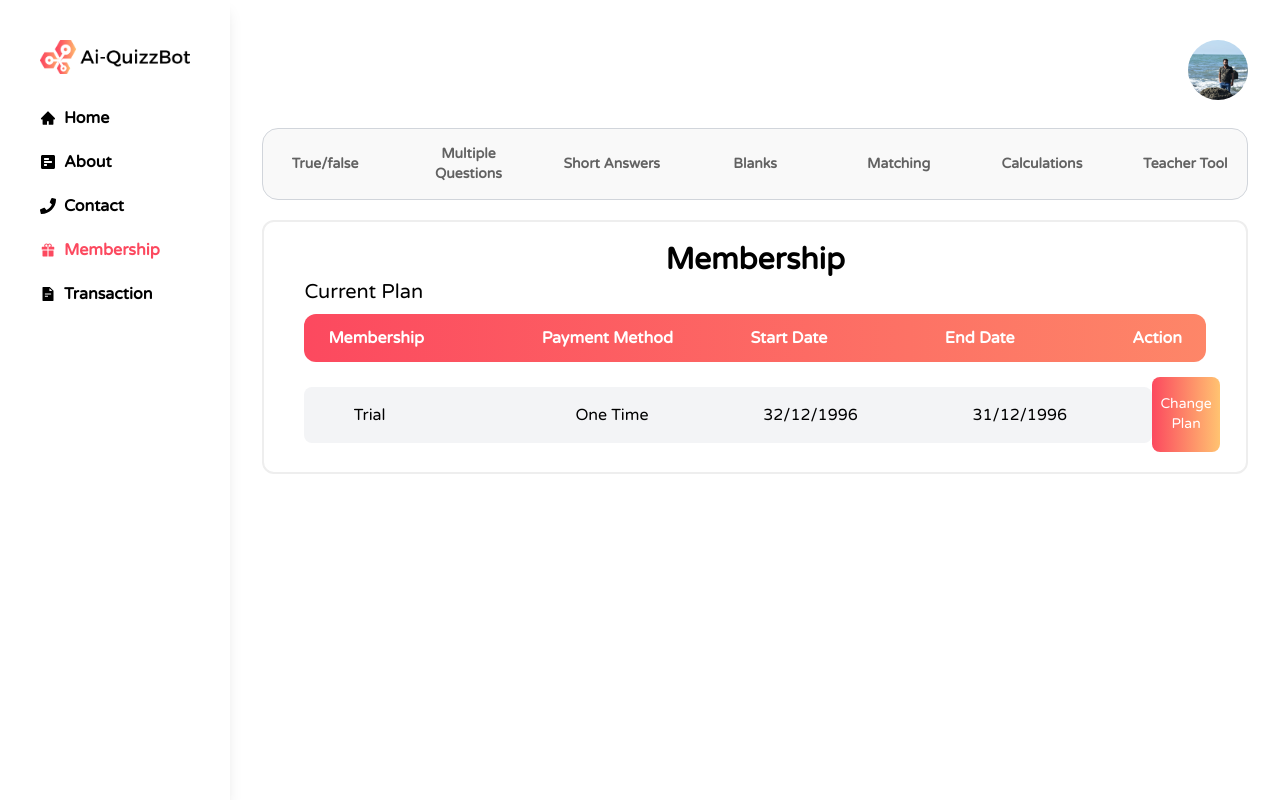
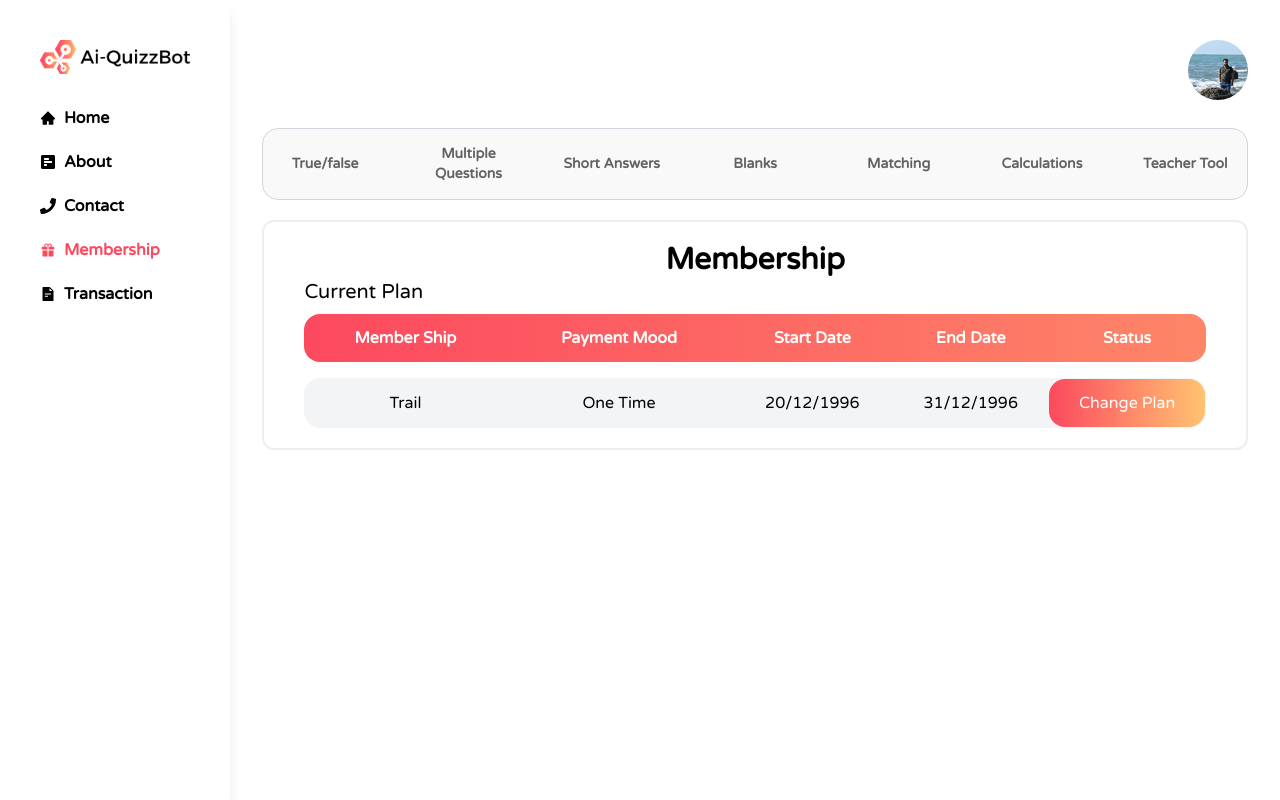
Before and after one commit to Md-Pervez-Hossain/quizzbot-ai, a Next.js app in the folder client/: page /membership in a window 1280 px wide. Shown: the top 800 px of the page. Built offline with nearby package versions, Linux system fonts and the light colour scheme; no server answers.

Commit message:
Membership design updated

```diff
--- a/client/src/components/MemberShip.jsx
+++ b/client/src/components/MemberShip.jsx
@@ -1,44 +1,43 @@
+import PrimaryButton from "./PrimaryButton";
+
 const MemberShip = () => {
   return (
-    <section className="border-2 border-[#EEE] rounded-xl mr-8 py-5 mt-5">
-      {/* Membership Text */}
-      <h1 className="text-center text-3xl  font-bold">Membership</h1>
+    <div className="  border-2 border-[#EEE] rounded-xl mt-5 py-5 mr-8 px-10">
+      <h1 className="text-center font-bold text-3xl">Membership</h1>
+      <h2 className=" text-xl mb-2">Current Plan</h2>
 
-      {/* Current Plan section */}
-      <div className="px-10">
-        <h1 className="lg:text-xl md:text-xl text-lg text-center lg:text-left md:text-left">
-          Current Plan
-        </h1>
-
-        {/* Current Plan div style */}
-        <div className="bg-gradient-to-r from-[#FC495F] to-[#FFC371] bg-size-200 lg:flex md:flex hidden justify-between rounded-xl px-6 py-3 mt-2 text-white font-bold">
-          <p>Membership</p>
-          <p>Payment Method</p>
-          <p className="lg:-ml-10">Start Date</p>
-          <p>End Date</p>
-          <p>Action</p>
-        </div>
-
-        <div className="lg:flex md:flex md:justify-between lg:justify-between items-center">
-          {/* Current Plan Data div style */}
-          <div className="bg-gray-100 rounded-lg p-4 mt-4">
-            {/* Current Plan Data */}
-            <div className="lg:flex md:flex lg:justify-around md:justify-around space-y-3 lg:space-y-0 md:space-y-0 lg:w-[51rem] md:w-[33.5rem] overflow-hidden">
-              <p className="lg:-ml-6">Trial</p>
-              <p className="lg:ml-[4.7rem]">One Time</p>
-              <p>32/12/1996</p>
-              <p className="lg:mr-3">31/12/1996</p>
-            </div>
-          </div>
-
-          {/* Change Plan button */}
-
-          <button className="rounded-lg px-2 py-[1.1rem] mt-[0.90rem] bg-gradient-to-r from-[#FC495F] to-[#FFC371] text-white text-sm">
-            Change Plan
-          </button>
-        </div>
-      </div>
-    </section>
+      <table className="min-w-full">
+        <thead className="bg-gradient-to-r from-[#FC495F] to-[#FFC371] bg-size-200 text-white ">
+          <tr className="">
+            <th className="p-3 rounded-l-2xl">Member Ship</th>
+            <th className="p-3">Payment Mood</th>
+            <th className="p-3">Start Date</th>
+            <th className="p-3">End Date</th>
+            <th className="p-3 rounded-r-2xl">Status</th>
+          </tr>
+        </thead>
+        <div className="my-4"></div>
+        <tbody className="bg-gray-100">
+          <tr className=" text-center m-10">
+            <td className=" rounded-l-2xl">
+              <p>Trail</p>
+            </td>
+            <td className="">
+              <p>One Time</p>
+            </td>
+            <td className="">
+              <p>20/12/1996</p>
+            </td>
+            <td className="">
+              <p>31/12/1996</p>
+            </td>
+            <td className=" rounded-r-2xl">
+              <PrimaryButton>Change Plan</PrimaryButton>
+            </td>
+          </tr>
+        </tbody>
+      </table>
+    </div>
   );
 };
 
```
Also changed, not shown: 2 other files (tests, documents, lock files or other folders).
